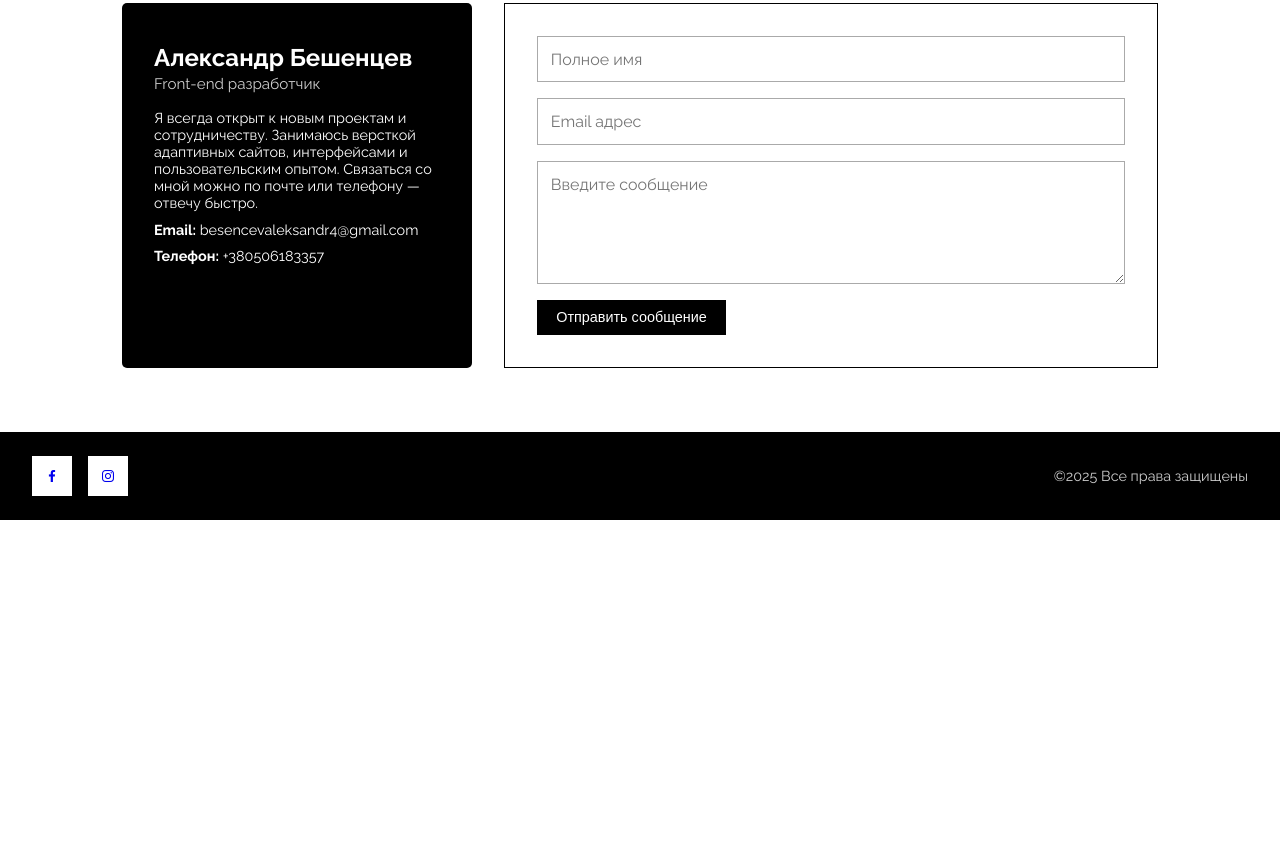
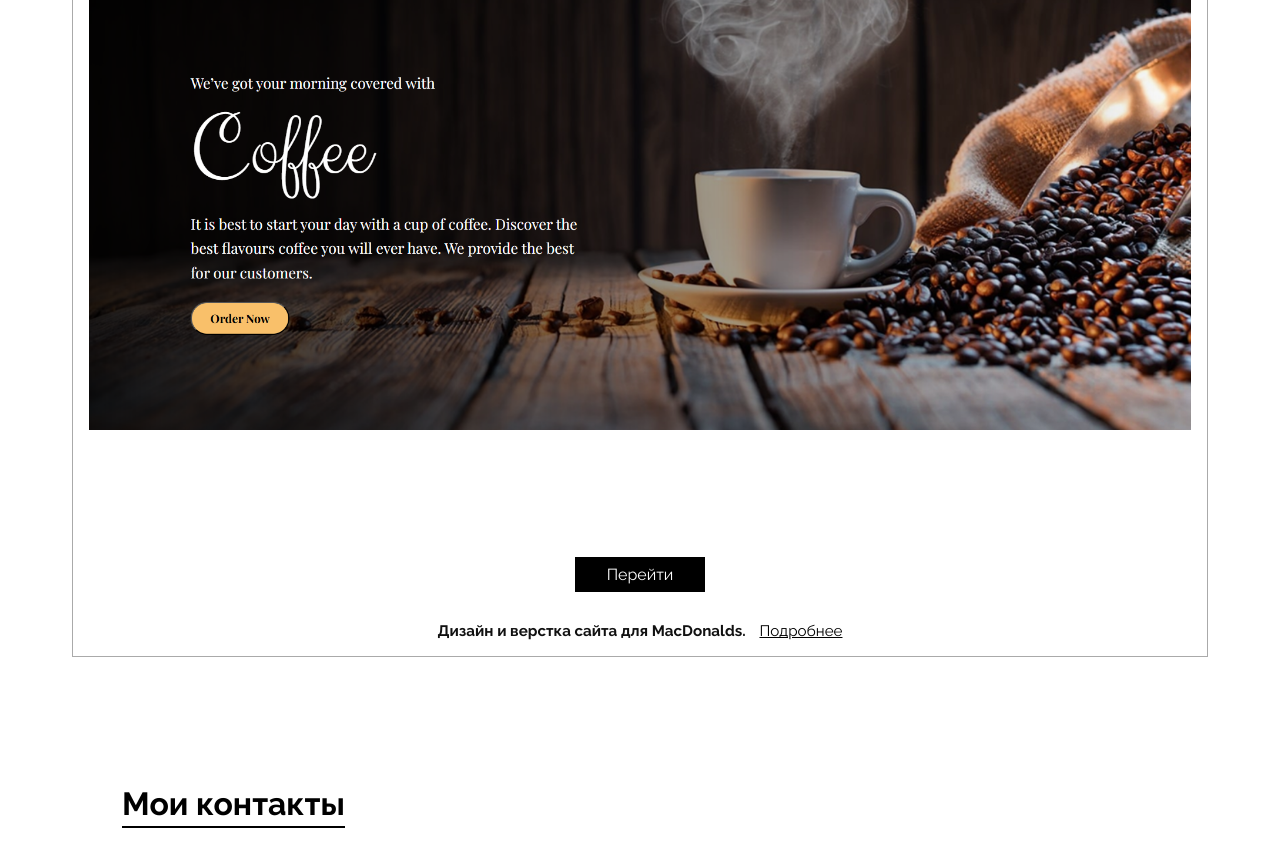
Before and after one commit to Alexandr19961802/mySitePortfolio2.github.io, a plain HTML site: page index.html in a window 1280 px wide. Shown: the part 2113-2967 px from the top of the page. Before the commit the page ends 2633 px from the top, so only its background shows below. Drawn offline with nearby package versions, Linux system fonts and the light colour scheme.

Commit message:
Update index.html

```diff
--- a/index.html
+++ b/index.html
@@ -122,6 +122,19 @@
           </div>
 
         </div>
+                <div class="card" data-category="logo">
+            <img src="img/image_2025-07-25_17-47-36.png" alt="">
+            <a  class="reb" href="https://alexandr19961802.github.io/mySiteburger.github.io/">Перейти</a>
+            <p>
+              <strong>Дизайн и верстка сайта для MacDonalds.</strong>
+              <a href="#" class="toggle-link" onclick="toggleText(event, this)">Подробнее</a>
+            </p>
+            <div class="hidden-text">
+              <p>
+                Дизайн и верстка сайта для MacDonalds. Проект включает адаптивную версию для всех устройств: десктоп, планшет, смартфон. Реализована адаптивная навигация, стильный UI с использованием шрифтов и графики. Использованы: HTML, CSS, JavaScript.
+              </p>
+            </div>
+          </div>
       </section>
 
       <section class="contact-section" id="contact">
```
